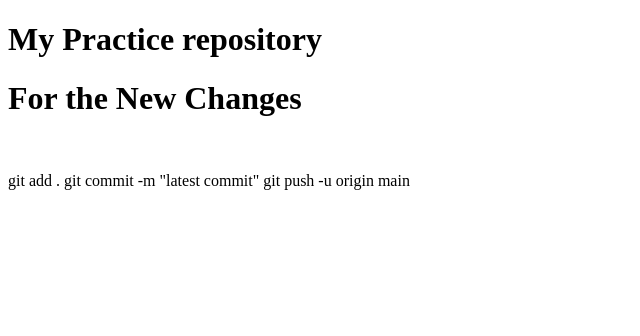
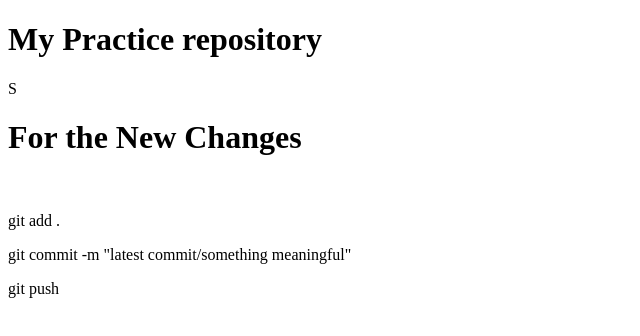
Before and after one commit to ferdaus-ahamad/My-Fourth-Git-Repository, a plain HTML site: page index.html in a window 1280 px wide. Shown: the whole page, without its empty margins (0-640 px from the left). Drawn offline with Linux system fonts and the light colour scheme.

Commit message:
third commit

```diff
--- a/index.html
+++ b/index.html
@@ -11,15 +11,15 @@
             <h1>My Practice repository</h1>
         </p>
     </div>
-    <div>
+    <div>S
         <h1>For the New Changes </h1>
         <br>
-        <p>
+            <p>git add .</p>
+            <p>git commit -m "latest commit/something meaningful"</p>
+            <p>git push</p>
+            <br>
 
-git add .
-git commit -m "latest commit"
-git push -u origin main
-        </p>
+
     </div>
 
 </body>
```
